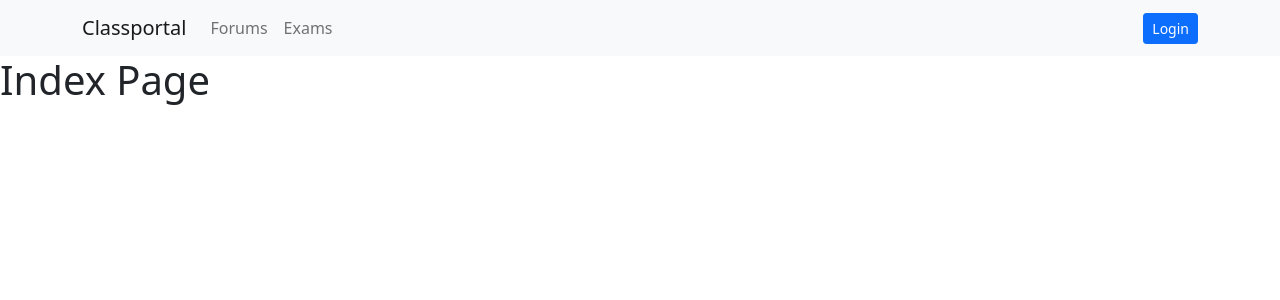
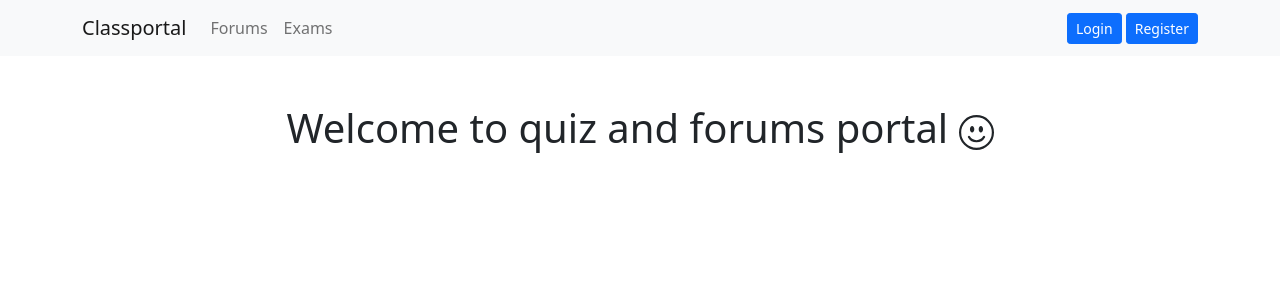
Before and after one commit to santoshkpatro/classportal, a Django app: page / in a window 1280 px wide. Shown: the top 300 px of the page. Run offline with Django 4.2, Linux system fonts and the light colour scheme.

Commit message:
basic refactoring is done

```diff
--- a/templates/home/index.html
+++ b/templates/home/index.html
@@ -1,5 +1,10 @@
 {% extends 'base.html' %}
 
 {% block main %}
-<h1>Index Page</h1>
+<div class="container">
+    <h1 class="text-center mt-5">Welcome to quiz and forums portal <svg xmlns="http://www.w3.org/2000/svg" width="35" height="35" fill="currentColor" class="bi bi-emoji-smile" viewBox="0 0 16 16">
+        <path d="M8 15A7 7 0 1 1 8 1a7 7 0 0 1 0 14zm0 1A8 8 0 1 0 8 0a8 8 0 0 0 0 16z"/>
+        <path d="M4.285 9.567a.5.5 0 0 1 .683.183A3.498 3.498 0 0 0 8 11.5a3.498 3.498 0 0 0 3.032-1.75.5.5 0 1 1 .866.5A4.498 4.498 0 0 1 8 12.5a4.498 4.498 0 0 1-3.898-2.25.5.5 0 0 1 .183-.683zM7 6.5C7 7.328 6.552 8 6 8s-1-.672-1-1.5S5.448 5 6 5s1 .672 1 1.5zm4 0c0 .828-.448 1.5-1 1.5s-1-.672-1-1.5S9.448 5 10 5s1 .672 1 1.5z"/>
+      </svg></h1>
+</div>
 {% endblock main %}
--- a/templates/navbar.html
+++ b/templates/navbar.html
@@ -22,6 +22,7 @@
                 {% else %}
                 <li class="nav-item">
                     <a class="btn btn-sm btn-primary" aria-current="page" href="{% url 'login' %}">Login</a>
+                    <a class="btn btn-sm btn-primary" aria-current="page" href="{% url 'register' %}">Register</a>
                 </li>
                 {% endif %}
             </ul>
```
